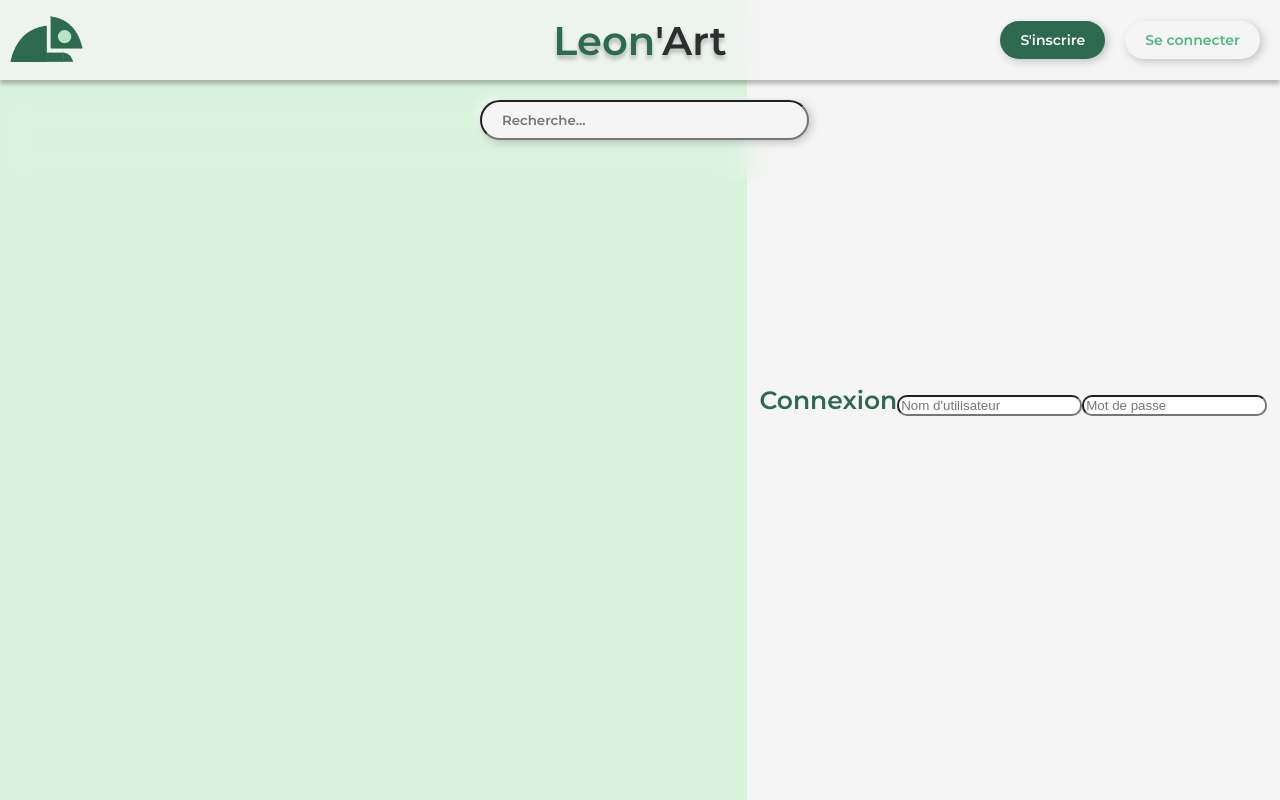
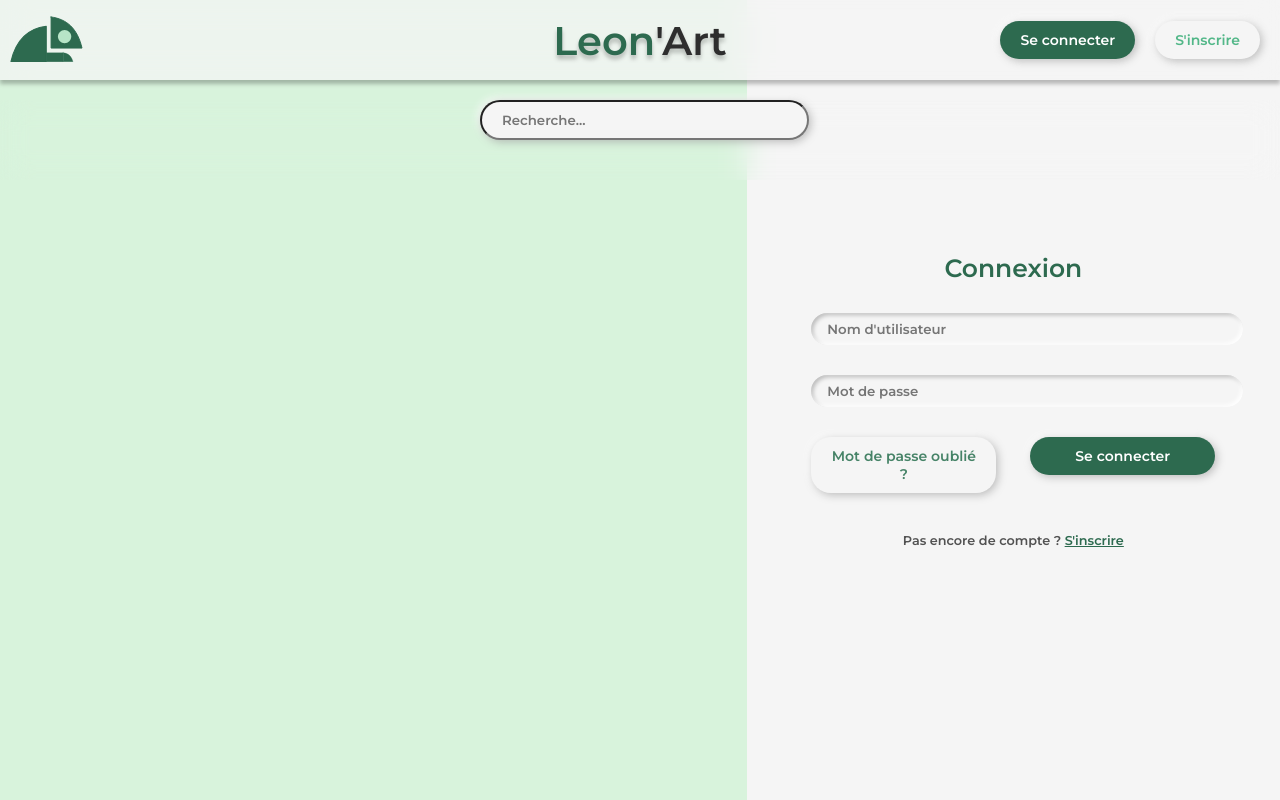
Before and after one commit to Leon-Art-EIP/mvp-leonart.github.io, a React (Create React App) app: page /login in a window 1280 px wide. Built offline with nearby package versions, Linux system fonts and the light colour scheme.

Commit message:
right side of login page

```diff
--- a/src/Navbar/Navbar.tsx
+++ b/src/Navbar/Navbar.tsx
@@ -32,14 +32,14 @@ export default function Navbar() {
           <Col flex="auto"></Col>
           <Col>
             <FullRow align="middle">
-              <StyledButton color="#FFFFFF" background="#2D6A4F">
-                S'inscrire
-              </StyledButton>
               <Link to="/login">
-                <StyledButton color="#52B788" background="#F5F5F5">
+                <StyledButton color="#FFFFFF" background="#2D6A4F">
                   Se connecter
                 </StyledButton>
               </Link>
+              <StyledButton color="#52B788" background="#F5F5F5">
+                S'inscrire
+              </StyledButton>
             </FullRow>
           </Col>
         </FullRow>
--- a/src/Pages/Login/Connexion.tsx
+++ b/src/Pages/Login/Connexion.tsx
@@ -1,3 +1,5 @@
+import { Col, Row } from "antd";
+import { Link } from "react-router-dom";
 import styled from "styled-components";
 
 // TODO :
@@ -5,15 +7,55 @@ import styled from "styled-components";
 
 export default function Connexion() {
   return (
-    <>
-      <Title>Connexion</Title>
-      <Inputs>
-        <StyledInput placeholder="Nom d'utilisateur"></StyledInput>
-        <StyledInput placeholder="Mot de passe"></StyledInput>
-      </Inputs>
-    </>
+    <ConnexionRow align="middle" justify="center">
+      <CenteredDiv>
+        <Title>Connexion</Title>
+        <FullInput placeholder="Nom d'utilisateur"></FullInput>
+        <FullInput placeholder="Mot de passe"></FullInput>
+        <FullRow>
+          <Col span={11}>
+            <HalfButton color="#468367" background="#F5F5F5">
+              Mot de passe oublié ?
+            </HalfButton>
+          </Col>
+          <Col flex="auto"></Col>
+          <Col span={11}>
+            <HalfButton color="#FFFFFF" background="#2D6A4F">
+              Se connecter
+            </HalfButton>
+          </Col>
+        </FullRow>
+        <StyledDiv>
+          Pas encore de compte ? <StyledLink to="/login">S'inscrire</StyledLink>
+        </StyledDiv>
+      </CenteredDiv>
+    </ConnexionRow>
   );
 }
+
+const StyledLink = styled(Link)`
+  color: #2d6a4f;
+  text-decoration: underline;
+  :hover {
+    color: #2d6a4f;
+    text-decoration: underline;
+  }
+`;
+
+const StyledDiv = styled.div`
+  text-align: center;
+  margin-top: 40px;
+  color: #525252;
+  font-family: "Montserrat";
+  font-style: normal;
+  font-weight: 400;
+  font-size: 0.8rem;
+`;
+
+const FullRow = styled(Row)`
+  width: 100%;
+  height: 100%;
+`;
 
 const Title = styled.div`
   color: #2d6a4f;
@@ -21,14 +63,53 @@ const Title = styled.div`
   font-style: normal;
   font-weight: 600;
   font-size: 25px;
+  text-align: center;
+  margin-bottom: 30px;
 `;
 
-const Inputs = styled.div`
-  display: flex;
-  flex-direction: row;
+const FullInput = styled.input`
+  background: #f5f5f5;
+  box-shadow: inset -2px -2px 4px #ffffff, inset 2px 2px 4px rgba(0, 0, 0, 0.25);
+  border-radius: 20px;
+  border: none;
+  width: 100%;
+  max-width: 400px;
+  padding: 8px 16px;
+  font-family: "Montserrat";
+  font-style: normal;
+  font-weight: 400;
+  margin-bottom: 30px;
+  color: #8f8f8f;
+  outline: none;
+  transition: all 0.3s ease-in-out;
+  :focus {
+    box-shadow: inset -1px -1px 1px #ffffff,
+      inset 1px 1px 1px rgba(0, 0, 0, 0.25);
+  }
 `;
 
-const StyledInput = styled.input`
-  border-radius: 10px;
-  margin-top: 10px;
+const HalfButton = styled.div<{ color: string; background: string }>`
+  font-family: "Montserrat", sans-serif;
+  padding: 10px 20px;
+  background: ${(props) => props.background};
+  color: ${(props) => props.color};
+  border-radius: 20px;
+  transition: all 0.1s ease-in-out;
+  filter: drop-shadow(2px 2px 4px rgba(0, 0, 0, 0.25))
+    drop-shadow(-2px -2px 4px #ffffff);
+  :hover {
+    cursor: pointer;
+    filter: drop-shadow(1px 1px 1px rgba(0, 0, 0, 0.25))
+      drop-shadow(-1px -1px 1px #ffffff);
+  }
+  text-align: center;
+  font-weight: 400;
 `;
+
+const ConnexionRow = styled(Row)`
+  height: 100%;
+  width: 100%;
+  background: #f5f5f5;
+`;
+
+const CenteredDiv = styled.div``;
--- a/src/Pages/Login/Login.tsx
+++ b/src/Pages/Login/Login.tsx
@@ -9,9 +9,7 @@ export default function Login() {
         <SloganRow></SloganRow>
       </Col>
       <Col span={10}>
-        <ConnexionRow align="middle" justify="center">
-          <Connexion></Connexion>
-        </ConnexionRow>
+        <Connexion></Connexion>
       </Col>
     </LoginWrapper>
   );
@@ -27,9 +25,3 @@ const SloganRow = styled(Row)`
   width: 100%;
   background: #d8f3dc;
 `;
-
-const ConnexionRow = styled(Row)`
-  height: 100%;
-  width: 100%;
-  background: #f5f5f5;
-`;
```
